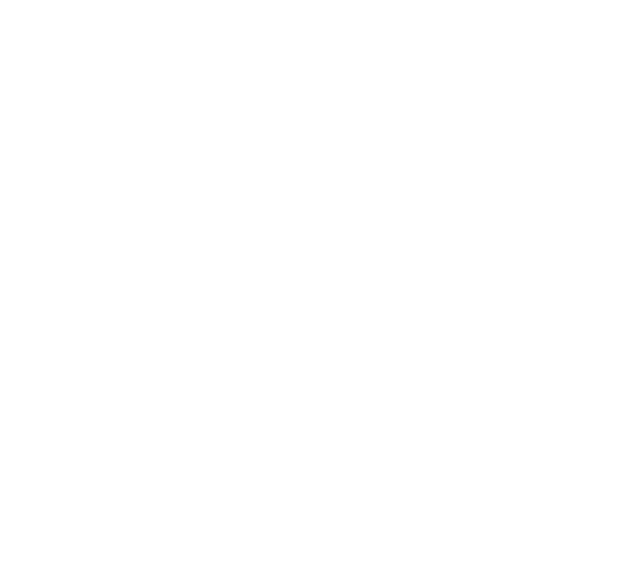
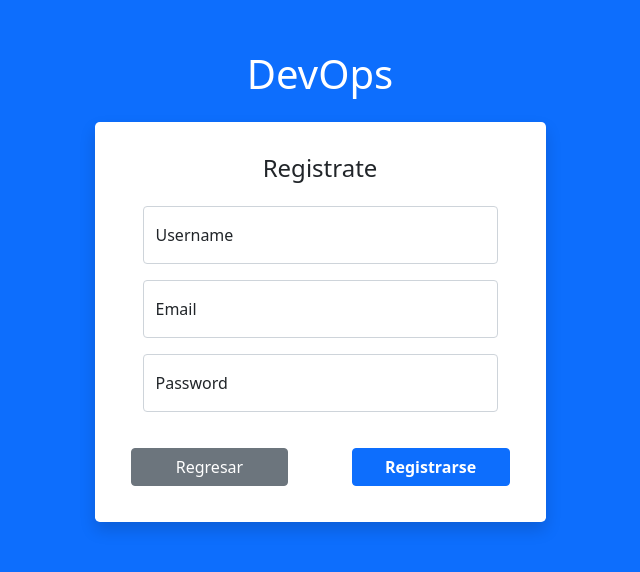
Before and after one commit to Endorsmoch/proyectoFront-devops, an Angular app: page /register in a window 1280 px wide. Before the commit this address led to /. Shown: the part 114-686 px from the top of the page, without its empty margins (320-960 px from the left). Built offline with nearby package versions, Linux system fonts and the light colour scheme.

Commit message:
Front-2 UI added

```diff
--- a/src/app/app-routing.module.ts
+++ b/src/app/app-routing.module.ts
@@ -1,7 +1,10 @@
 import { NgModule } from '@angular/core';
 import { RouterModule, Routes } from '@angular/router';
+import { RegisterComponent } from './pages/register/register.component';
 
-const routes: Routes = [];
+const routes: Routes = [
+  {path: 'register', component: RegisterComponent}
+];
 
 @NgModule({
   imports: [RouterModule.forRoot(routes)],
--- /dev/null
+++ b/src/app/pages/register/register.component.html
@@ -0,0 +1,65 @@
+<div
+  class="bg-primary login min-vh-100 min-vw-100 d-flex align-items-center justify-content-center"
+>
+  <div class="container">
+    <div class="row justify-content-center">
+      <h1 class="col-12 text-center mb-4 text-white">
+        DevOps
+      </h1>
+      <div class="col-xs-12 col-sm-12 col-md-9 col-lg-5" >
+        <div class="card border-0 shadow rounded-3">
+          <div class="card-body px-5">
+            <h5 class="card-title text-center fw-normal fs-4 pt-3">
+              Registrate
+            </h5>
+            <form
+              [formGroup]="registerForm"
+              (ngSubmit)="onSubmit()"
+              class="pt-3"
+            >
+              <div class="form-floating mb-3">
+                <input
+                  type="username"
+                  class="form-control"
+                  id="floatingInput1"
+                  placeholder="username"
+                  #userName
+                />
+                <label htmlFor="floatingInput1">Username</label>
+              </div>
+              <div class="form-floating mb-3">
+              <input
+                  type="email"
+                  class="form-control"
+                  id="floatingInput2"
+                  placeholder="email"
+                  #email
+                />
+                <label htmlFor="floatingInput2">Email</label>
+              </div>
+              <div class="form-floating mb-3">
+                <input
+                  type="password"
+                  class="form-control"
+                  id="floatingPassword"
+                  placeholder="Password"
+                  #password
+                />
+                <label htmlFor="floatingPassword">Password</label>
+              </div>
+              <div class="row justify-content-between py-3">
+                <a href="/login" class="btn btn-secondary col-md-5 my-1">Regresar</a>
+                <button
+                  class="col-md-5 btn btn-primary fw-bold my-1"
+                  type="submit"
+                >
+                  Registrarse
+                </button>
+              </div>
+            </form>
+          </div>
+        </div>
+      </div>
+    </div>
+  </div>
+</div>
--- /dev/null
+++ b/src/app/pages/register/register.component.ts
@@ -0,0 +1,37 @@
+import { Component, OnInit } from '@angular/core';
+import { FormControl, FormGroup, Validators } from '@angular/forms';
+
+@Component({
+  selector: 'app-register',
+  templateUrl: './register.component.html',
+  styleUrls: ['./register.component.css']
+})
+export class RegisterComponent implements OnInit{
+  protected isLoginError: boolean = false;
+  protected registerForm!: FormGroup;
+  //constructor(private authService: AuthService, private cookieService: CookieService, private router: Router) { }
+
+  ngOnInit(): void {
+      this.registerForm = this.initRegisterForm();
+  }
+
+  initRegisterForm(): FormGroup {
+    return new FormGroup({
+      userName: new FormControl('', [Validators.required]),
+      email: new FormControl('', [Validators.required]),
+      password: new FormControl('', [Validators.required])
+    })
+  }
+  onSubmit() {
+  //   this.authService.login(username, password).subscribe(
+  //     response => {
+  //       this.isLoginError = false;
+  //       this.cookieService.set('token', response.access_token);
+  //       this.router.navigate(['/'])
+  //     },
+  //     error => {
+  //       this.isLoginError = true;
+  //     }
+  //   );
+  }
+}
```
Also changed, not shown: src/app/app.module.ts (+7 -2 lines), src/app/pages/register/register.component.css (added), 1 other file (tests, documents, lock files or other folders).
